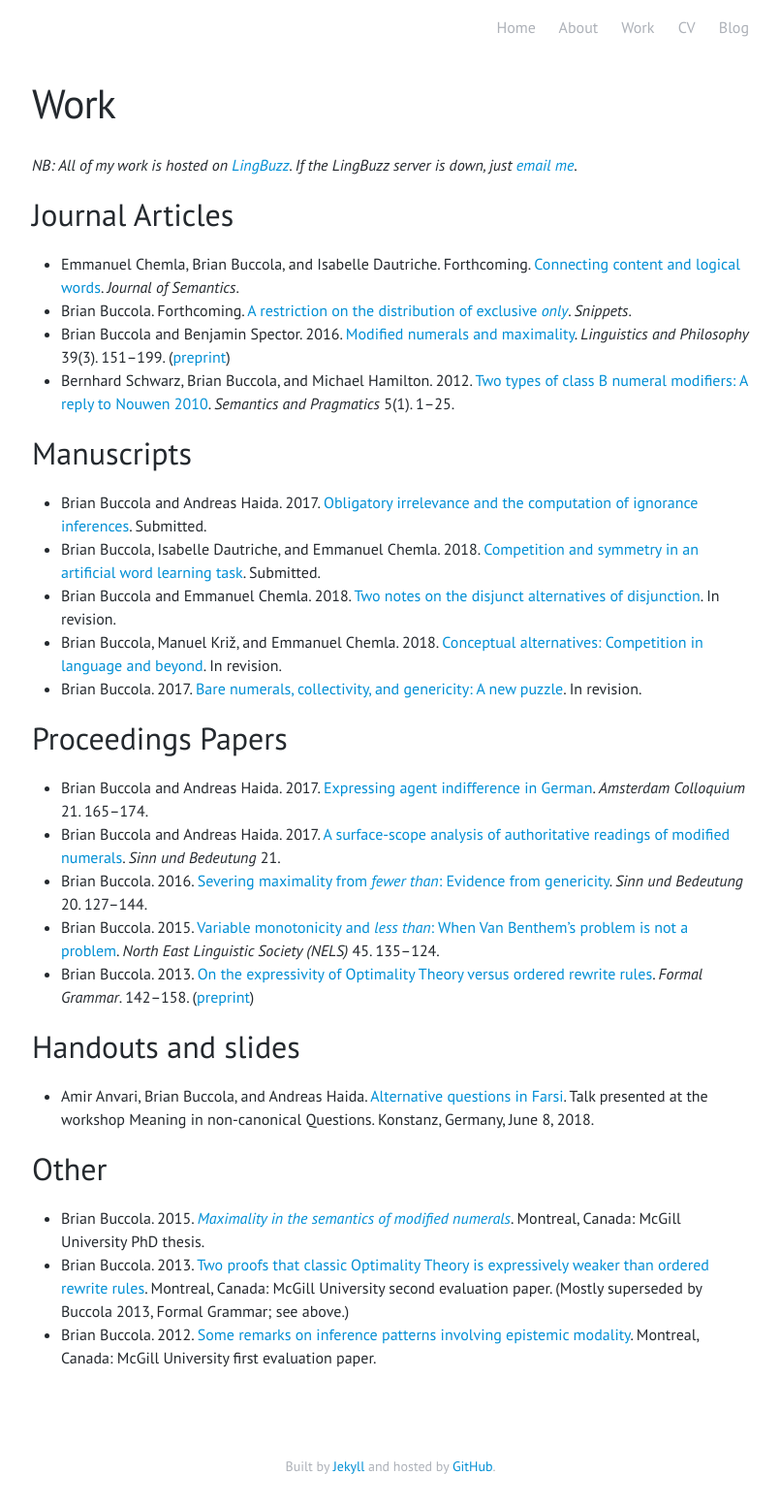
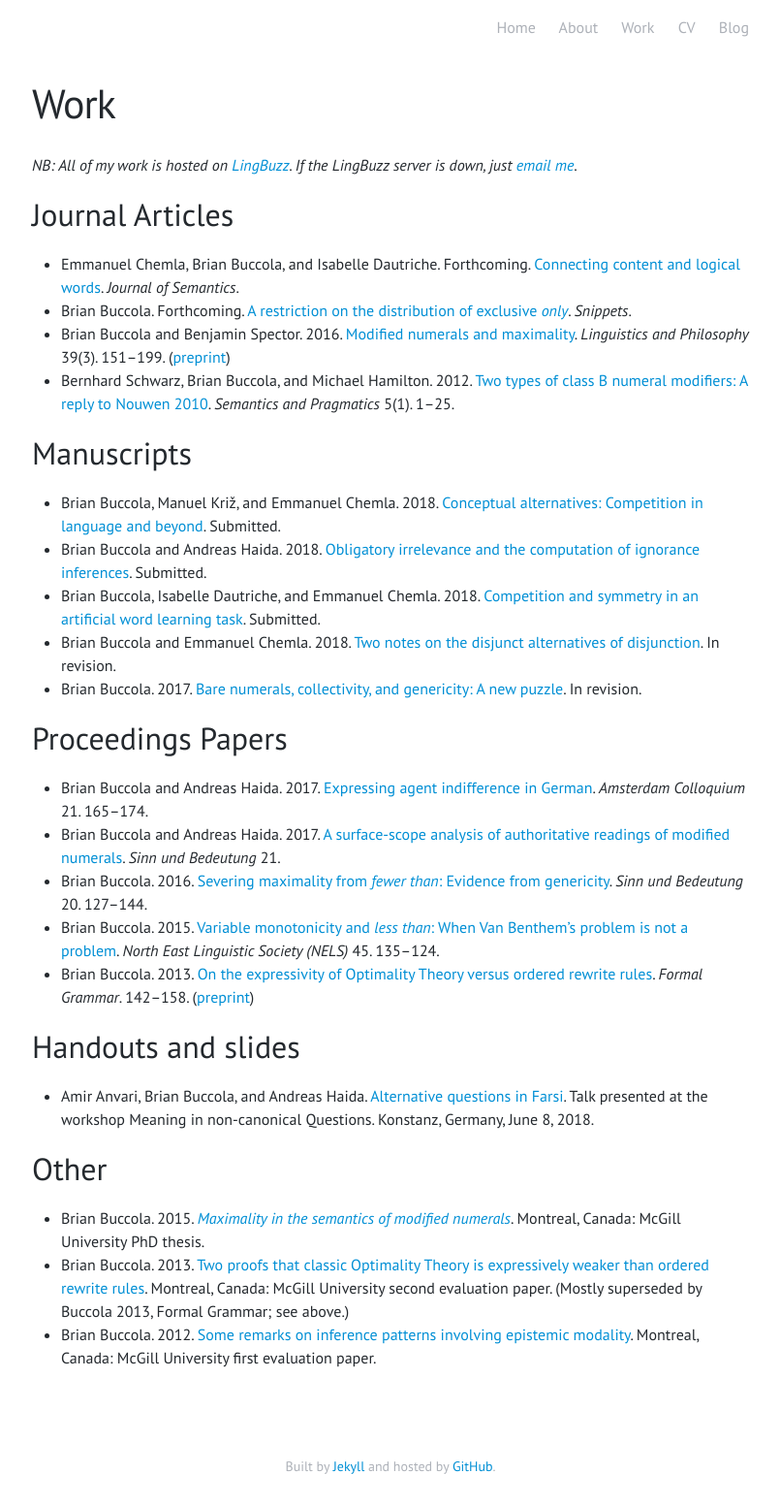
Before and after one commit to brianbuccola/brianbuccola.github.io, a Jekyll site: the page built from work.md, in a window 1280 px wide. Shown: the whole page at 97% size, without its empty margins (237-1042 px from the left). Built offline with Jekyll 4.4.1, drawn with Linux system fonts in a browser that asks for light colours; some web fonts are replaced.

Commit message:
Update manuscript status

```diff
--- a/work.md
+++ b/work.md
@@ -24,10 +24,10 @@ redirect_from: /research.html
 
 ## Manuscripts
 
-- Brian Buccola and Andreas Haida. 2017. [Obligatory irrelevance and the computation of ignorance inferences][oblig-irrel-lb]. Submitted.
+- Brian Buccola, Manuel Križ, and Emmanuel Chemla. 2018. [Conceptual alternatives: Competition in language and beyond][concepts-lb]. Submitted.
+- Brian Buccola and Andreas Haida. 2018. [Obligatory irrelevance and the computation of ignorance inferences][oblig-irrel-lb]. Submitted.
 - Brian Buccola, Isabelle Dautriche, and Emmanuel Chemla. 2018. [Competition and symmetry in an artificial word learning task][competition-lb]. Submitted.
 - Brian Buccola and Emmanuel Chemla. 2018. [Two notes on the disjunct alternatives of disjunction][or-snippet]. In revision.
-- Brian Buccola, Manuel Križ, and Emmanuel Chemla. 2018. [Conceptual alternatives: Competition in language and beyond][concepts-lb]. In revision.
 - Brian Buccola. 2017. [Bare numerals, collectivity, and genericity: A new puzzle][bare-num-lb]. In revision.
 
 [competition-lb]: http://ling.auf.net/lingbuzz/003992/current.pdf
```
